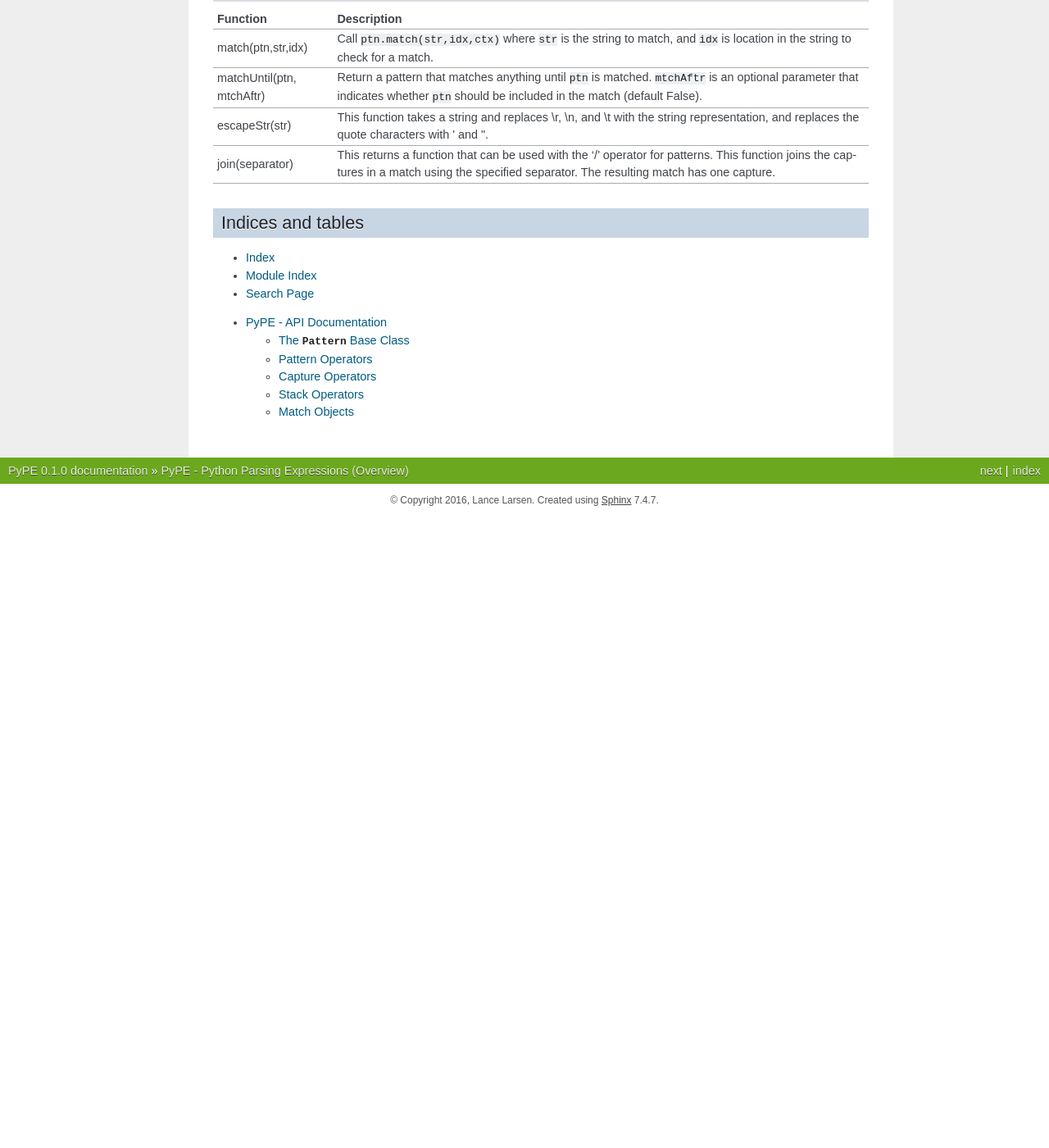
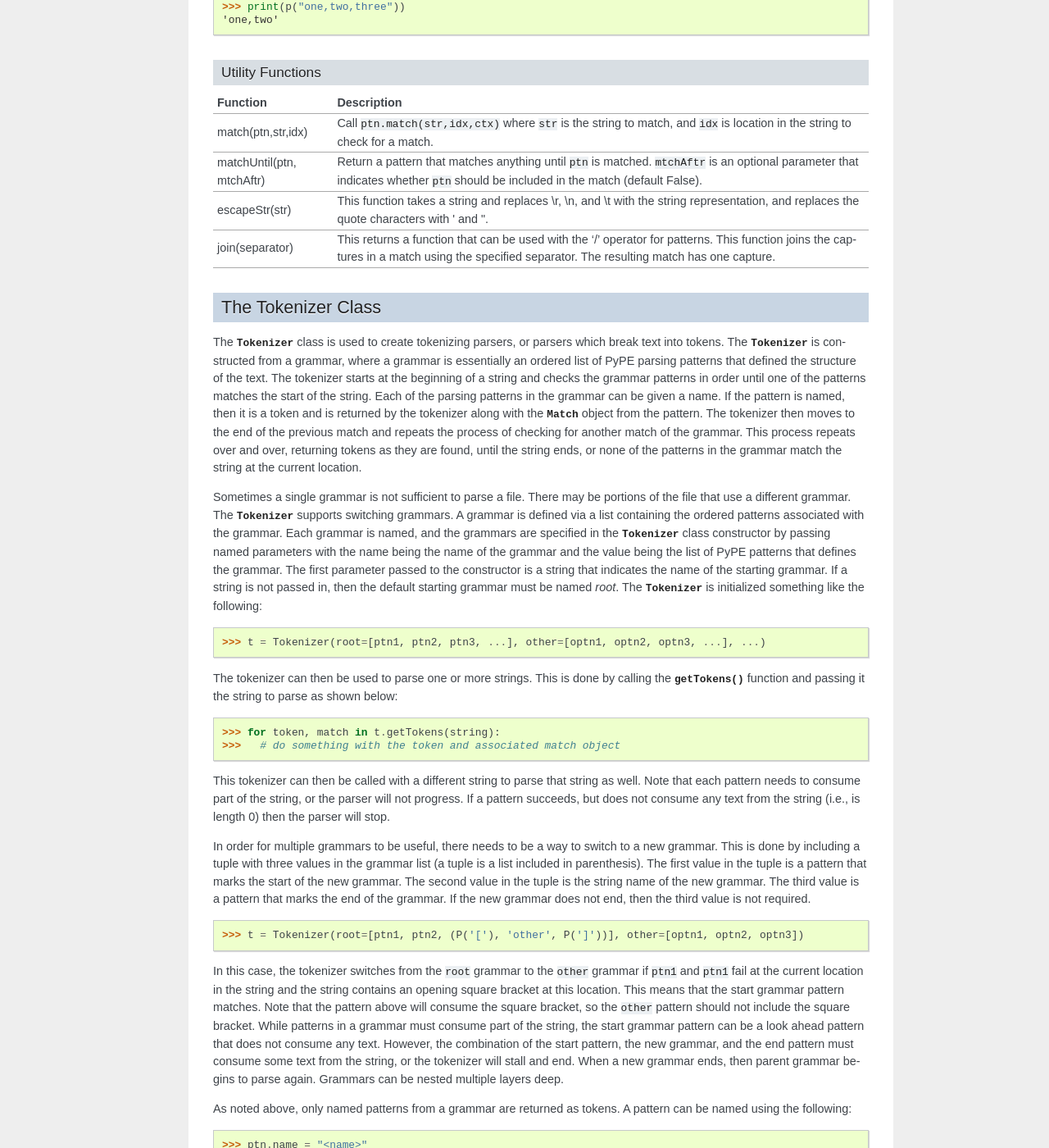
Before and after one commit to llarsen71/PyPE, a Sphinx documentation site: the page built from doc/index.rst, in a window 1280 px wide and 1400 px high, scrolled down 7922 px. Shown: the whole window at 82% size. Built offline with Sphinx 7.4.7, drawn with Linux system fonts in a browser that asks for light colours; before the commit the page ends 8552 px from its top, so only the background shows below that; some of the changed text lies outside the part shown.

Commit message:
Update the documentation to include the Tokenizer object.

```diff
--- /dev/null
+++ b/TokenizerExample.py
@@ -0,0 +1,25 @@
+from PyPE.Tokenizer import Tokenizer
+from PyPE import P, S, C, Cg, whitespace1 as ws, alpha, digit
+
+# Define named patterns (i.e., tokens) that will be used in our patterns
+word   = 'word'   | alpha**1       # One or more characters
+number = 'number' | digit**1       # One or more digits
+open   = 'open'   | P('(')         # Open paren starts the Numbers grammar
+close  = 'close'  | P(')')         # Close paren closes the Numbers grammar
+
+# Define a Words grammar to Number grammer switch
+W2N = (open, 'Numbers', close)
+
+# Define our two grammars which are words or numbers separated by spaces
+words   = [word, ws, W2N]   # Note the grammar swith that is included
+numbers = [number, ws]
+
+# Add the two grammars, and start with 'Words' as the root grammar
+T = Tokenizer('Words', Words=words, Numbers=numbers)
+
+# Here is the text to parse
+text = "cat rat (11 12 13) bat"
+
+# Print the tokens that are parsed
+for token, match in T.getTokens(text):
+  print("%s: %s" % (token, match))
--- a/doc/index.rst
+++ b/doc/index.rst
@@ -32,6 +32,12 @@ The syntax has been preserved where possible, although some of the operators
 in Python use a different syntax than Lua and not all of the operations of LPEG
 are included, and some additional features that are not part of LPEG are added.
 For example, support for debugging a grammar is built into PyPE.
+
+PyPE also includes a :class:`Tokenizer` class that is used to create a tokenizing
+parser, where each token is defined using a PyPE pattern. The :class:`Template`
+engine class is also included with PyPE. A template engine is code that processes
+a template document with embedded scripting (in this case python scripting) and
+produces a document with dynmamic content from the embedded scripting logic.
 
 The PyPE repository can be found at: https://bitbucket.org/llarsen/pype/
 
@@ -566,6 +572,103 @@ Utility Functions
 +---------------------------+--------------------------------------------------+
 
 
+.. _Tokenizer:
+
+===================
+The Tokenizer Class
+===================
+
+The :class:`Tokenizer` class is used to create tokenizing parsers, or parsers
+which break text into tokens. The :class:`Tokenizer` is constructed from a
+grammar, where a grammar is essentially an ordered list of PyPE parsing patterns that
+defined the structure of the text. The tokenizer starts at the beginning of a
+string and checks the grammar patterns in order until one of the patterns matches
+the start of the string. Each of the parsing patterns in the grammar can be given
+a name. If the pattern is named, then it is a token and is returned by the
+tokenizer along with the :class:`Match` object from the pattern. The tokenizer
+then moves to the end of the previous match and repeats the process of checking
+for another match of the grammar. This process repeats over and over, returning
+tokens as they are found, until the string ends, or none of the patterns in the
+grammar match the string at the current location.
+
+Sometimes a single grammar is not sufficient to parse a file. There may be portions
+of the file that use a different grammar. The :class:`Tokenizer` supports switching
+grammars. A grammar is defined via a list containing the ordered patterns
+associated with the grammar. Each grammar is named, and the grammars are specified
+in the :class:`Tokenizer` class constructor by passing named parameters with the
+name being the name of the grammar and the value being the list of PyPE patterns
+that defines the grammar. The first parameter passed to the constructor is a string
+that indicates the name of the starting grammar. If a string is not passed in, then
+the default starting grammar must be named `root`. The :class:`Tokenizer` is
+initialized something like the following:
+
+>>> t = Tokenizer(root=[ptn1, ptn2, ptn3, ...], other=[optn1, optn2, optn3, ...], ...)
+
+The tokenizer can then be used to parse one or more strings. This is done by calling
+the :func:`getTokens` function and passing it the string to parse as shown below:
+
+>>> for token, match in t.getTokens(string):
+>>>   # do something with the token and associated match object
+
+This tokenizer can then be called with a different string to parse that string
+as well. Note that each pattern needs to consume part of the string, or the
+parser will not progress. If a pattern succeeds, but does not consume any text
+from the string (i.e., is length 0) then the parser will stop.
+
+In order for multiple grammars to be useful, there needs to be a way to
+switch to a new grammar. This is done by including a tuple with three values in the
+grammar list (a tuple is a list included in parenthesis). The first value in the
+tuple is a pattern that marks the start of the new grammar. The second value in
+the tuple is the string name of the new grammar. The third value is a pattern that
+marks the end of the grammar. If the new grammar does not end, then the third value
+is not required.
+
+>>> t = Tokenizer(root=[ptn1, ptn2, (P('['), 'other', P(']'))], other=[optn1, optn2, optn3])
+
+In this case, the tokenizer switches from the ``root`` grammar to the ``other`` grammar if
+``ptn1`` and ``ptn1`` fail at the current location in the string and the string contains
+an opening square bracket at this location. This means that the start grammar pattern
+matches. Note that the pattern above will consume the square bracket, so the ``other``
+pattern should not include the square bracket. While patterns in a grammar must
+consume part of the string, the start grammar pattern can be a look ahead pattern
+that does not consume any text. However, the combination of the start pattern, the
+new grammar, and the end pattern must consume some text from the string, or the
+tokenizer will stall and end. When a new grammar ends, then parent grammar begins
+to parse again. Grammars can be nested multiple layers deep.
+
+As noted above, only named patterns from a grammar are returned as tokens. A pattern
+can be named using the following:
+
+>>> ptn.name = "<name>"
+
+However, the pipe operator (``|``) is overloaded for patterns, so a more convenient
+way to name a pattern is:
+
+>>> ptn = "<name>" | pattern_definition
+
+Below is an example of a parser the tokenizes works until an open parenthesis is
+encountered. Then it tokenizes numbers until a close parenthesis is encountered.
+It then starts tokenizing words again.
+
+.. literalinclude:: /../TokenizerExample.py
+   :language: python
+
+The output from this script is the following::
+
+    word: cat
+    word: rat
+    open: (
+    number: 11
+    number: 12
+    number: 13
+    close: )
+    word: bat
+
+It is worth emphasizing that ``match`` is a :class:`Match` object, which can include
+capture values. The match captures can be quite sophisticated depending on the
+token patterns that are defined in the grammars, and may cover significant portions
+of the text.
+
 ==================
 Indices and tables
 ==================
```
Also changed, not shown: doc/PyPE.rst (+6 -6 lines).
